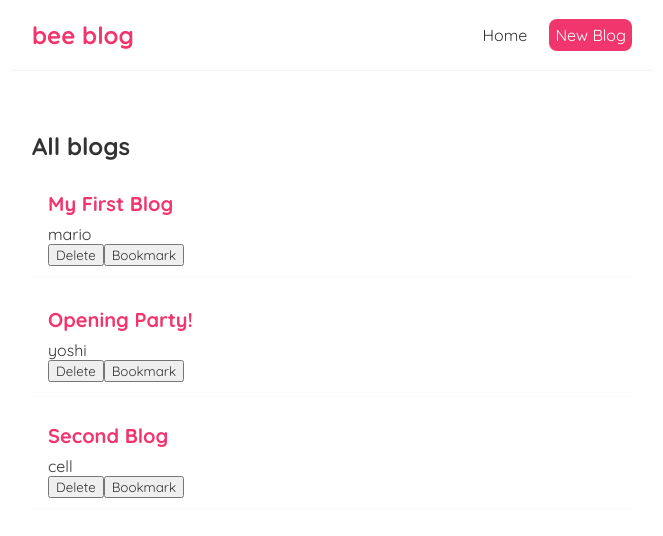
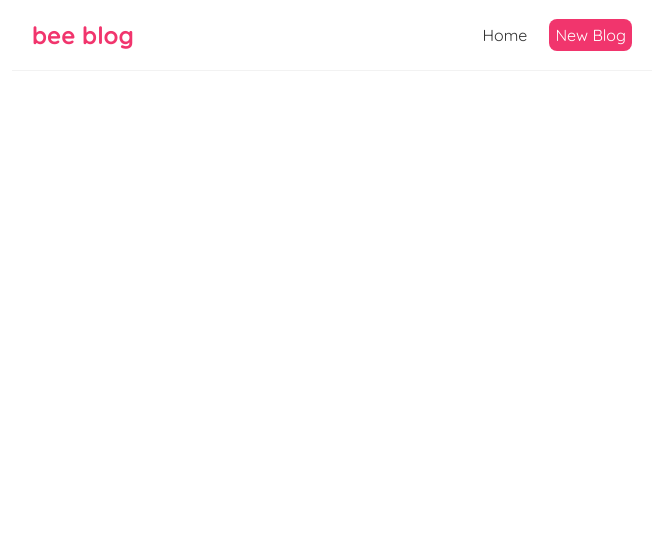
Before and after one commit to buneeIsSlo/react-playground, a React (Create React App) app in the folder blog/: page / in a window 1280 px wide. Shown: the top 536 px of the page, without its empty margins (308-971 px from the left). Built offline with nearby package versions, Linux system fonts and the light colour scheme; data requests are answered from the project's data file.

Commit message:
completed lesson 21

```diff
--- a/blog/package.json
+++ b/blog/package.json
@@ -8,6 +8,7 @@
     "@testing-library/user-event": "^13.5.0",
     "react": "^17.0.2",
     "react-dom": "^17.0.2",
+    "react-router-dom": "^5.3.0",
     "react-scripts": "5.0.0",
     "web-vitals": "^2.1.4"
   },
--- a/blog/src/App.js
+++ b/blog/src/App.js
@@ -1,15 +1,22 @@
 // import logo from './logo.svg';
 import Navbar from './Navbar';
 import Home from './Home';
+import { BrowserRouter as Router, Route, Switch } from "react-router-dom";
 
 function App() {
   return (
-    <div className="App">
-      <Navbar />
-      <div className="content">
-        <Home />
+    <Router>
+      <div className="App">
+        <Navbar />
+        <div className="content">
+          <Switch>
+            <Route path="/home">
+              <Home />
+            </Route>
+          </Switch>
+        </div>
       </div>
-    </div>
+    </Router>
   );
 }
 
```
Also changed, not shown: 1 other file (tests, documents, lock files or other folders).
